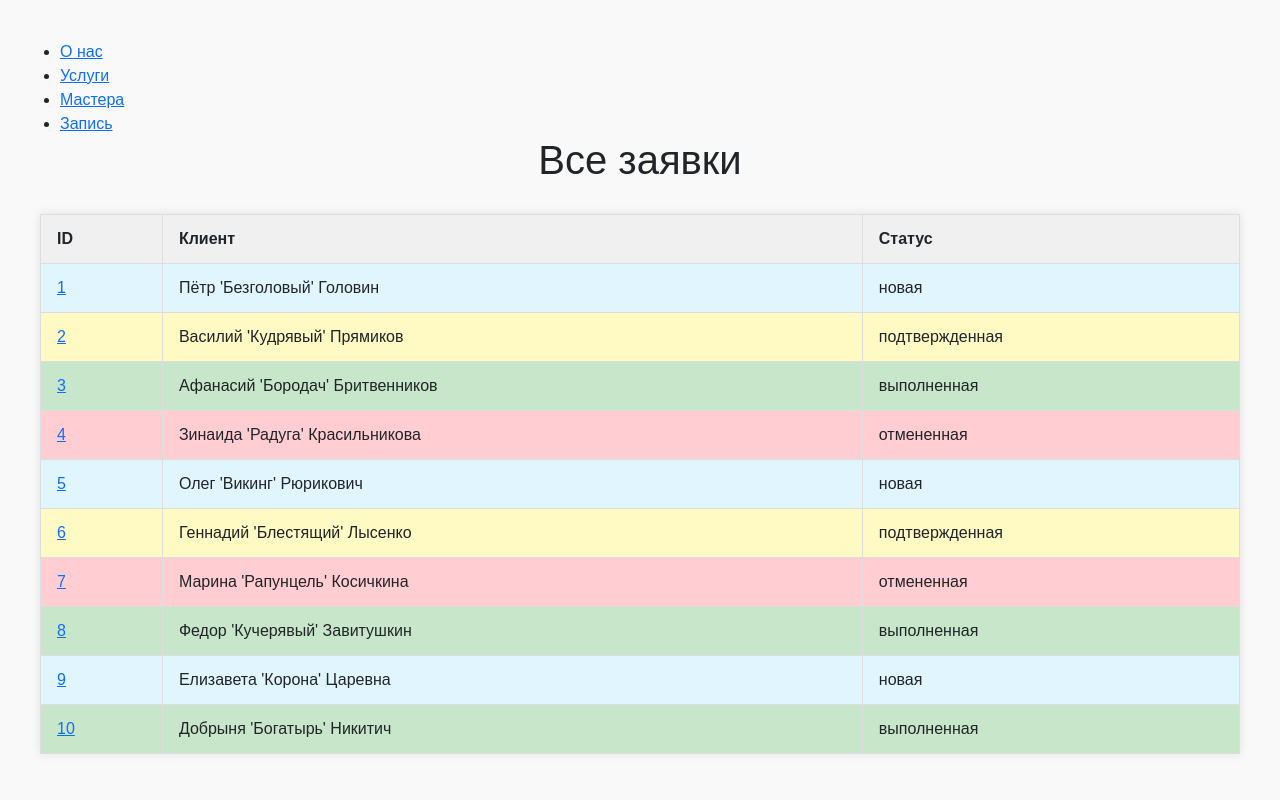
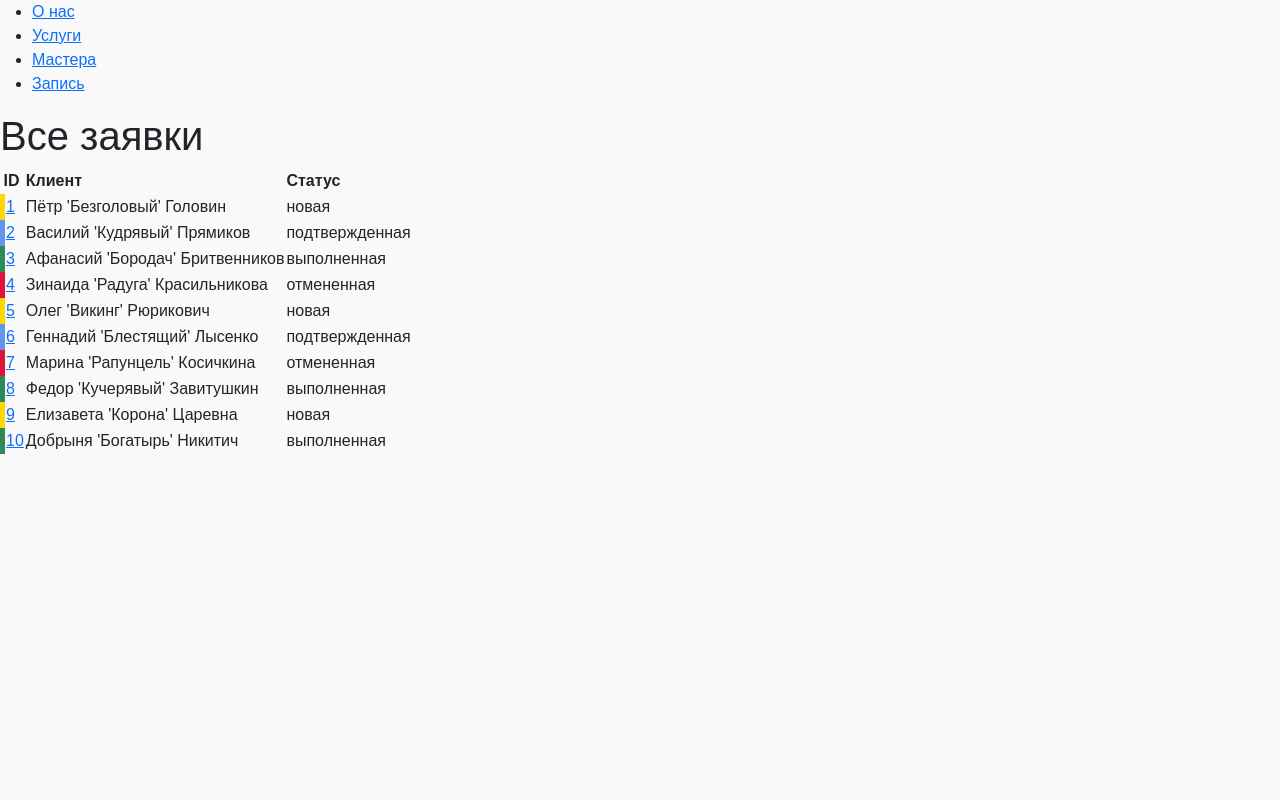
Before and after one commit to Ollie-00001/barbershop, a Django app: page /orders/ in a window 1280 px wide. Run offline with Django 5.2, Linux system fonts and the light colour scheme; the visitor is signed in with stand-in values (Sample User, id 1).

Commit message:
added styles for nav bar and order cards

```diff
--- a/static/style.css
+++ b/static/style.css
@@ -1,53 +1,83 @@
 body {
     font-family: sans-serif;
-    margin: 40px;
     background-color: #f9f9f9;
 }
 
-h1 {
-    text-align: center;
-    margin-bottom: 30px;
+.container {
+    max-width: 1200px;
+    margin: 0px;
+    padding: 20px;
 }
 
-.orders-table {
-    width: 100%;
-    border-collapse: collapse;
-    background: white;
-    box-shadow: 0 0 10px rgba(0,0,0,0.1);
+/* Стиль навигационного меню */
+.main-nav {
+    background-color: #222;
+    color: white;
+    padding: 10px 20px;
+}
+.nav-container {
+    display: flex;
+    justify-content: space-between;
+    align-items: center;
+}
+.nav-links {
+    list-style: none;
+    display: flex;
+    gap: 40px;
+    padding-left: 0;
+    margin: 0;
+}
+.nav-links li a {
+    color: white;
+    text-decoration: none;
 }
 
-.orders-table th,
-.orders-table td {
-    border: 1px solid #ddd;
-    padding: 12px 16px;
-    text-align: left;
+.hamburger {
+    display: none;
+    background: none;
+    border: none;
+    font-size: 24px;
+    color: white;
 }
 
-.orders-table th {
-    background-color: #f0f0f0;
+@media (max-width: 768px) {
+    .nav-links {
+        display: none;
+        flex-direction: column;
+        gap: 10px;
+        margin-top: 10px;
+    }
+
+    .nav-links.open {
+        display: flex;
+    }
+
+    .hamburger {
+        display: block;
+    }
 }
 
-/* .orders-table tr:nth-child(even) {
-    background-color: #f9f9f9;
-} */
-
-.status-новая {
-    background-color: #e1f5fe;
+/* Добавляем стили для карточки заказа */
+.order-card {
+    border: 1px solid #ddd;
+    border-radius: 10px;
+    padding: 15px;
+    margin-bottom: 20px;
+    background-color: #fff;
+    box-shadow: 0 2px 4px rgba(0,0,0,0.05);
 }
 
-.status-подтвержденная {
-    background-color: #fff9c4;
+.order-detail-btn {
+    display: inline-block;
+    margin-top: 10px;
+    padding: 6px 12px;
+    background-color: #333;
+    color: white;
+    text-decoration: none;
+    border-radius: 5px;
 }
 
-.status-выполненная {
-    background-color: #c8e6c9;
-}
-
-.status-отмененная {
-    background-color: #ffcdd2;
-}
-
-ul {
-    padding-left: 20px;
-    margin: 0;
-}
+.status-новая { border-left: 5px solid gold; }
+.status-подтвержденная { border-left: 5px solid cornflowerblue; }
+.status-выполненная { border-left: 5px solid seagreen; }
+.status-отмененная { border-left: 5px solid crimson; }
```
